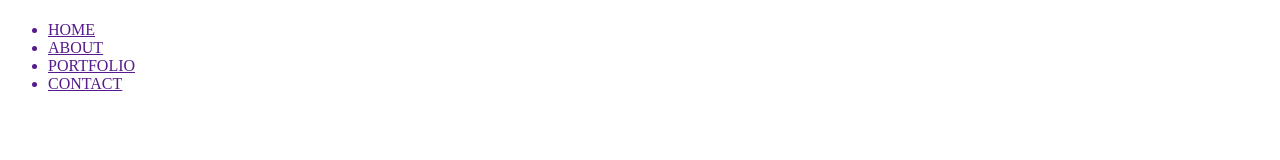
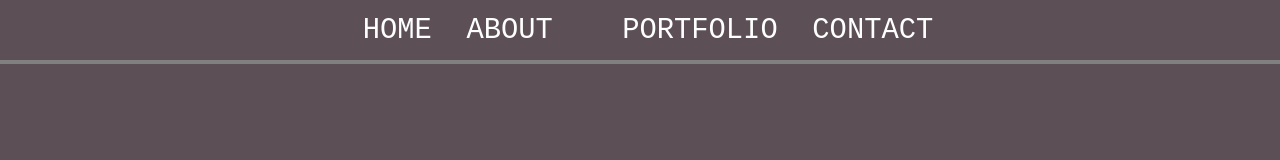
Before and after one commit to cmuscavage/cmuscavage.github.io, a plain HTML site: page index.html in a window 1280 px wide. Drawn offline with Linux system fonts and the light colour scheme; files that its build step writes are made by us from their sources.

Commit message:
Update index.html

```diff
--- a/index.html
+++ b/index.html
@@ -6,7 +6,7 @@
   <meta name="viewport" content="width=device-width, initial-scale=1">
   <meta name="description" content="Practice with html and CSS">
   <meta name="author" content="Caleb Muscavage">
-  <link rel="stylesheet" href="index.css">
+  <link rel="stylesheet" href="stylesheet/main.css">
   </head>
 
 <body>
```
